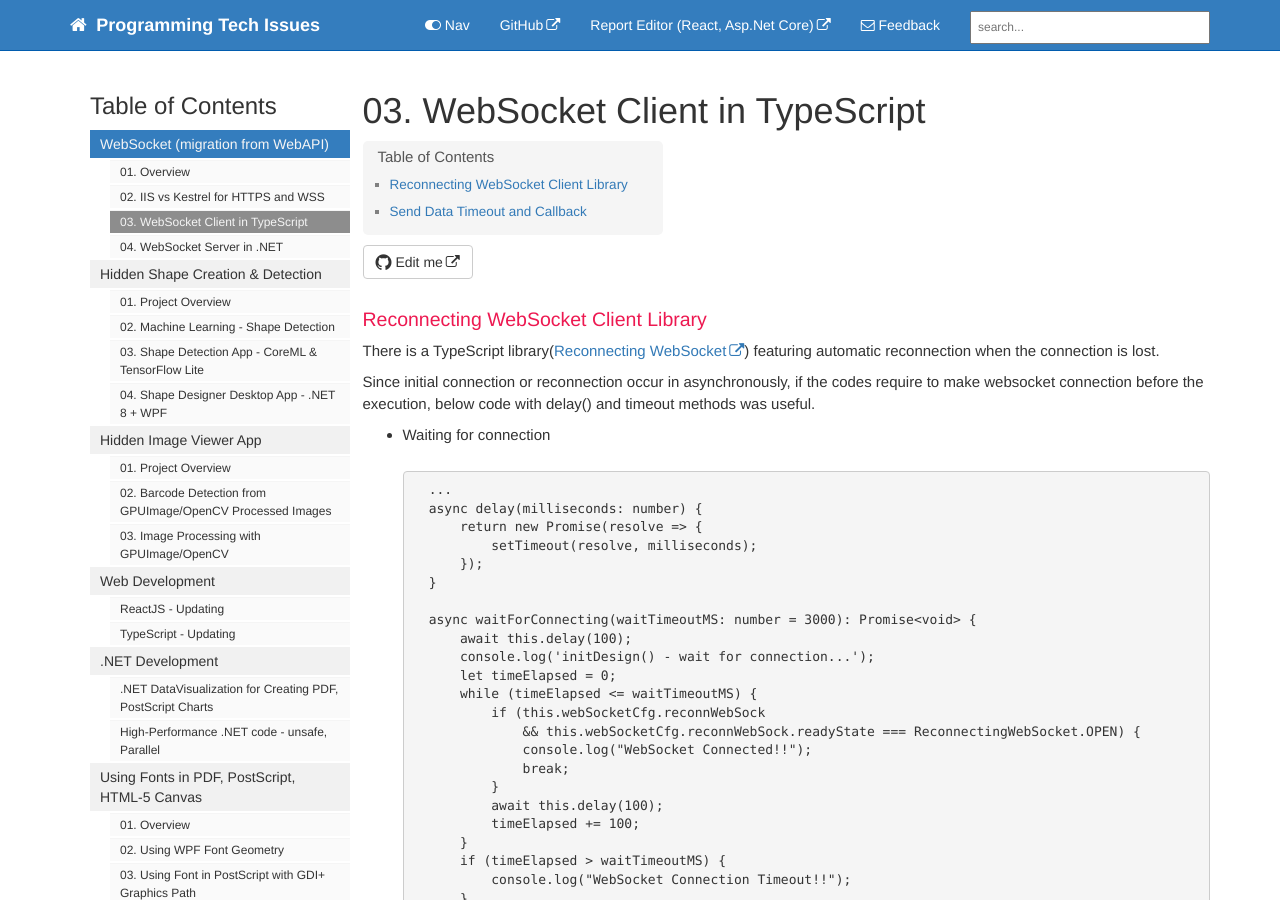
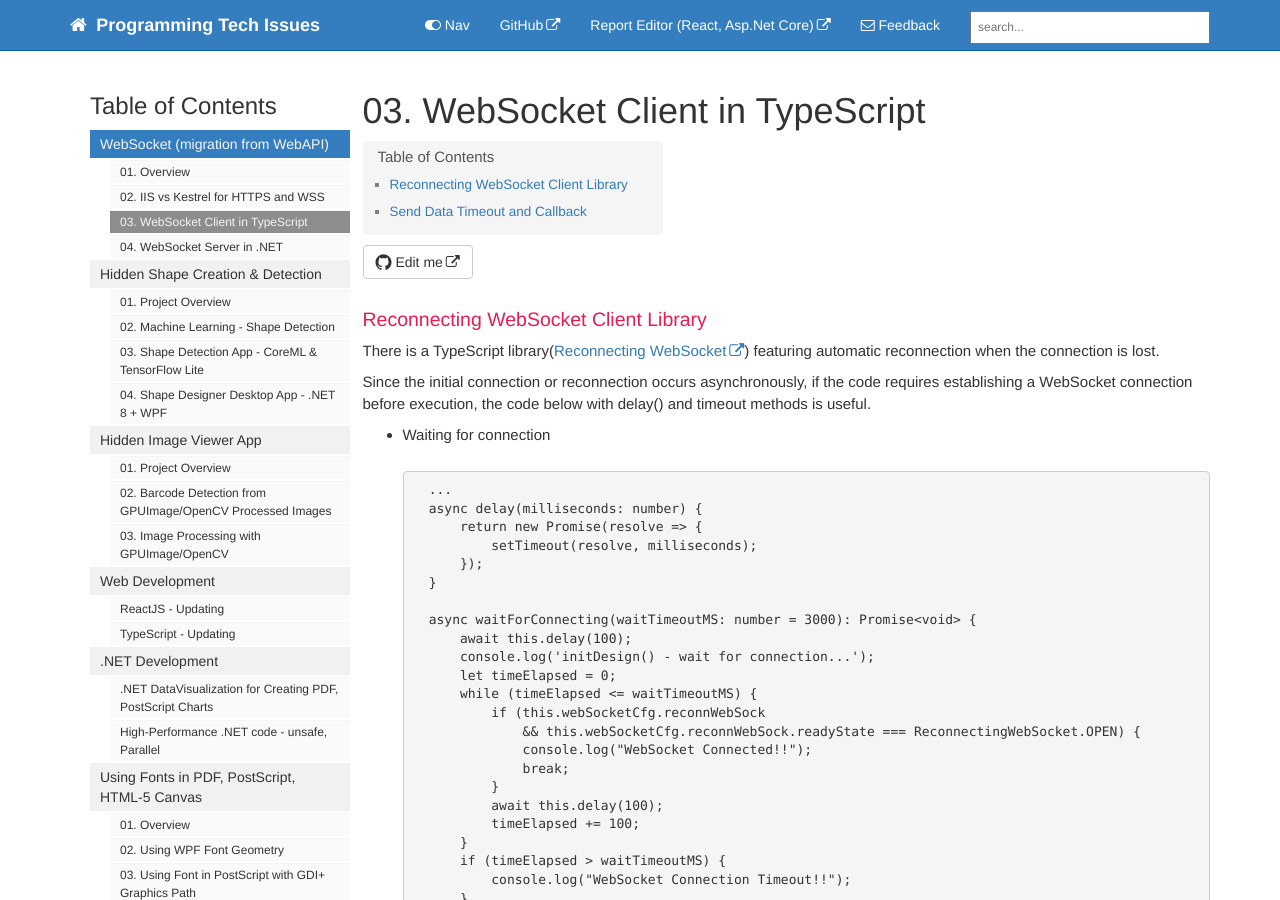
Before and after one commit to heungwook/heungwook.github.io, a Jekyll site: the page built from pages/doc202401/doc202401_03_websocket_client.md, in a window 1280 px wide and 900 px high. Built offline with Jekyll 4.4.1, drawn with Linux system fonts in a browser that asks for light colours; comment, search, counter and statistics services are not loaded.

Commit message:
20240319 0948

```diff
--- a/pages/doc202401/doc202401_03_websocket_client.md
+++ b/pages/doc202401/doc202401_03_websocket_client.md
@@ -13,7 +13,7 @@ folder: doc202401
 
 There is a TypeScript library([Reconnecting WebSocket](https://github.com/pladaria/reconnecting-websocket)) featuring automatic reconnection when the connection is lost.
 
-Since initial connection or reconnection occur in asynchronously, if the codes require to make websocket connection before the execution, below code with delay() and timeout methods was useful.
+Since the initial connection or reconnection occurs asynchronously, if the code requires establishing a WebSocket connection before execution, the code below with delay() and timeout methods is useful.
 
 - Waiting for connection
 
```
